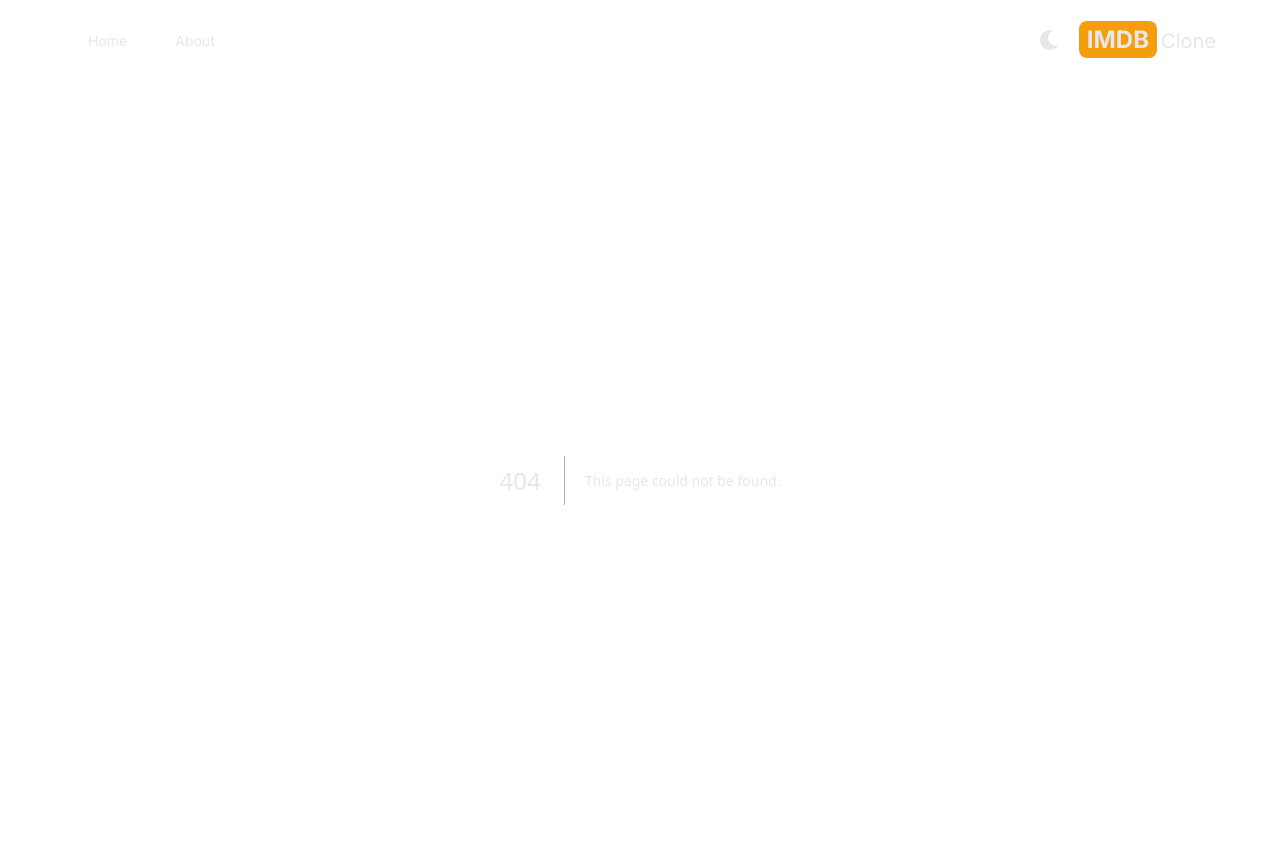
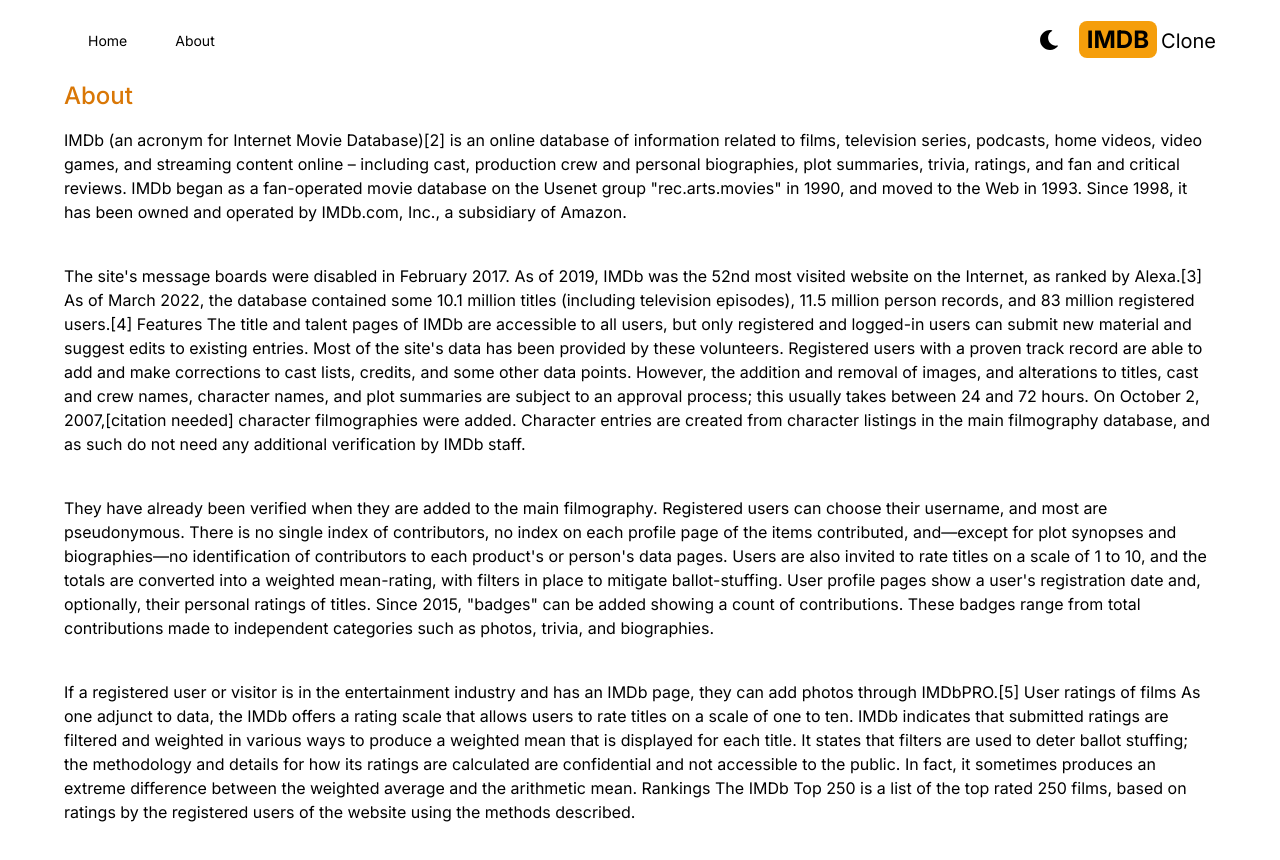
Before and after one commit to waelkamira/IMDBClone, a Next.js app: page /about in a window 1280 px wide. Before the commit this address had no page. Shown: the top 860 px of the page. Built offline with nearby package versions, Linux system fonts and the light colour scheme.

Commit message:
about page

```diff
--- a/src/app/Providers.jsx
+++ b/src/app/Providers.jsx
@@ -4,7 +4,7 @@
 function Providers({ children }) {
   return (
     <ThemeProvider enableSystem={true} attribute="class">
-      <div className=" dark:text-gray-200 dark:bg-gray-700 text-gray-200 transition-colors duration-300 min-h-screen select-none">
+      <div className=" dark:bg-gray-700 dark:text-gray-200 text-black-200 transition-colors duration-300 min-h-screen select-none">
         {children}
       </div>
     </ThemeProvider>
--- /dev/null
+++ b/src/app/about/page.jsx
@@ -0,0 +1,69 @@
+function About() {
+  return (
+    <div className="max-w-6xl mx-auto space-y-4">
+      <h1 className="text-2xl font-medium text-amber-600">About</h1>
+      <p>
+        IMDb (an acronym for Internet Movie Database)[2] is an online database
+        of information related to films, television series, podcasts, home
+        videos, video games, and streaming content online – including cast,
+        production crew and personal biographies, plot summaries, trivia,
+        ratings, and fan and critical reviews. IMDb began as a fan-operated
+        movie database on the Usenet group "rec.arts.movies" in 1990, and moved
+        to the Web in 1993. Since 1998, it has been owned and operated by
+        IMDb.com, Inc., a subsidiary of Amazon.
+      </p>
+      <br />
+      <p>
+        The site's message boards were disabled in February 2017. As of 2019,
+        IMDb was the 52nd most visited website on the Internet, as ranked by
+        Alexa.[3] As of March 2022, the database contained some 10.1 million
+        titles (including television episodes), 11.5 million person records, and
+        83 million registered users.[4] Features The title and talent pages of
+        IMDb are accessible to all users, but only registered and logged-in
+        users can submit new material and suggest edits to existing entries.
+        Most of the site's data has been provided by these volunteers.
+        Registered users with a proven track record are able to add and make
+        corrections to cast lists, credits, and some other data points. However,
+        the addition and removal of images, and alterations to titles, cast and
+        crew names, character names, and plot summaries are subject to an
+        approval process; this usually takes between 24 and 72 hours. On October
+        2, 2007,[citation needed] character filmographies were added. Character
+        entries are created from character listings in the main filmography
+        database, and as such do not need any additional verification by IMDb
+        staff.
+      </p>
+      <br />
+      <p>
+        They have already been verified when they are added to the main
+        filmography. Registered users can choose their username, and most are
+        pseudonymous. There is no single index of contributors, no index on each
+        profile page of the items contributed, and—except for plot synopses and
+        biographies—no identification of contributors to each product's or
+        person's data pages. Users are also invited to rate titles on a scale of
+        1 to 10, and the totals are converted into a weighted mean-rating, with
+        filters in place to mitigate ballot-stuffing. User profile pages show a
+        user's registration date and, optionally, their personal ratings of
+        titles. Since 2015, "badges" can be added showing a count of
+        contributions. These badges range from total contributions made to
+        independent categories such as photos, trivia, and biographies.
+      </p>
+      <br />
+      <p>
+        If a registered user or visitor is in the entertainment industry and has
+        an IMDb page, they can add photos through IMDbPRO.[5] User ratings of
+        films As one adjunct to data, the IMDb offers a rating scale that allows
+        users to rate titles on a scale of one to ten. IMDb indicates that
+        submitted ratings are filtered and weighted in various ways to produce a
+        weighted mean that is displayed for each title. It states that filters
+        are used to deter ballot stuffing; the methodology and details for how
+        its ratings are calculated are confidential and not accessible to the
+        public. In fact, it sometimes produces an extreme difference between the
+        weighted average and the arithmetic mean. Rankings The IMDb Top 250 is a
+        list of the top rated 250 films, based on ratings by the registered
+        users of the website using the methods described.
+      </p>
+      <br />
+    </div>
+  );
+}
+export default About;
```
